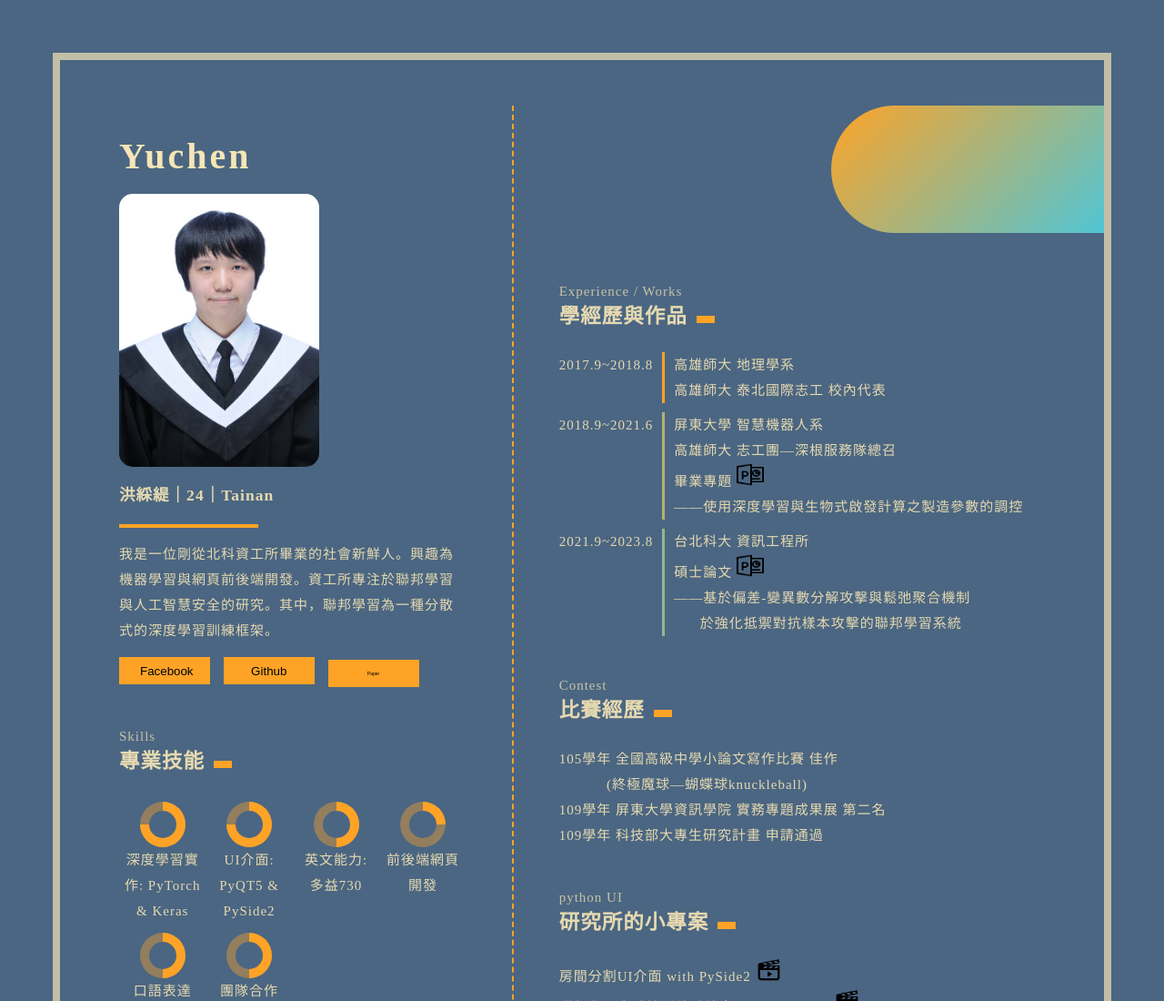
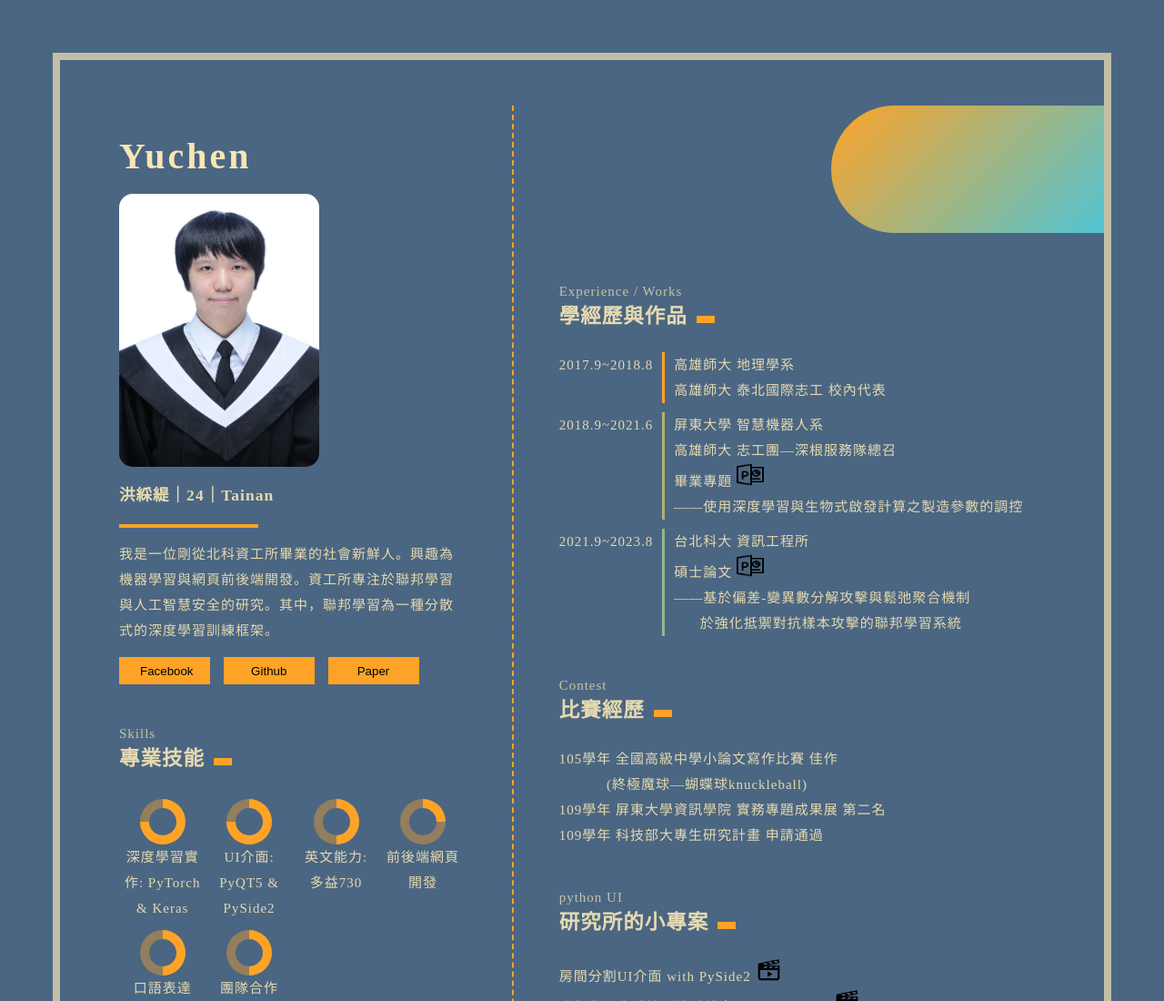
Before and after one commit to Yuchen-ck/Homepage, a plain HTML site: page index.html in a window 1280 px wide. Shown: the top 1100 px of the page at 91% size. Drawn offline with Linux system fonts and the light colour scheme.

Commit message:
Update index.html

```diff
--- a/index.html
+++ b/index.html
@@ -22,7 +22,7 @@
           <div class="buttons">
             <button class="btn fill" onclick="openFacebook()"> Facebook </button>
             <button class="btn fill" onclick="openGithub()"> Github </button>
-            <button class="btn_download fill" onclick="downloadPDF()">Paper</button>
+            <button class="btn fill" onclick="openPaper()">Paper</button>
           </div>
           <div class="block">
             <h4>Skills</h4>
```
